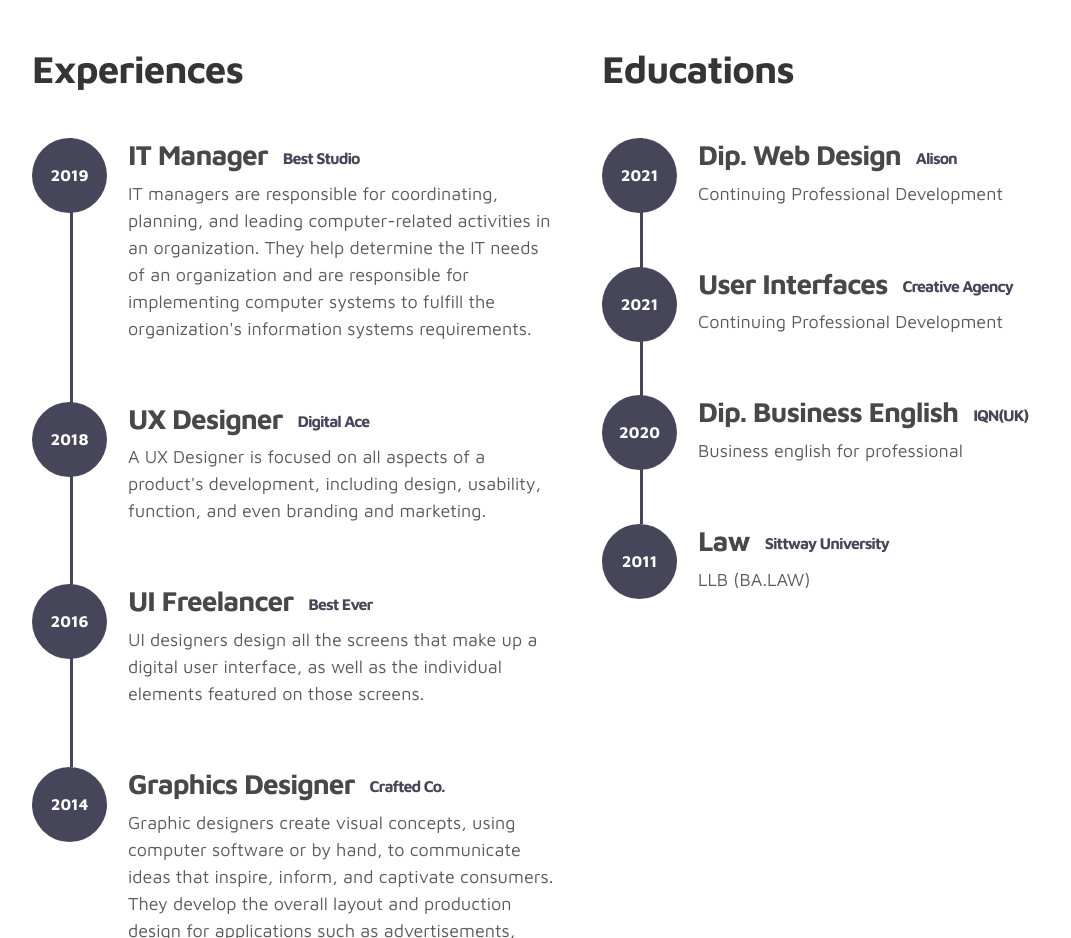
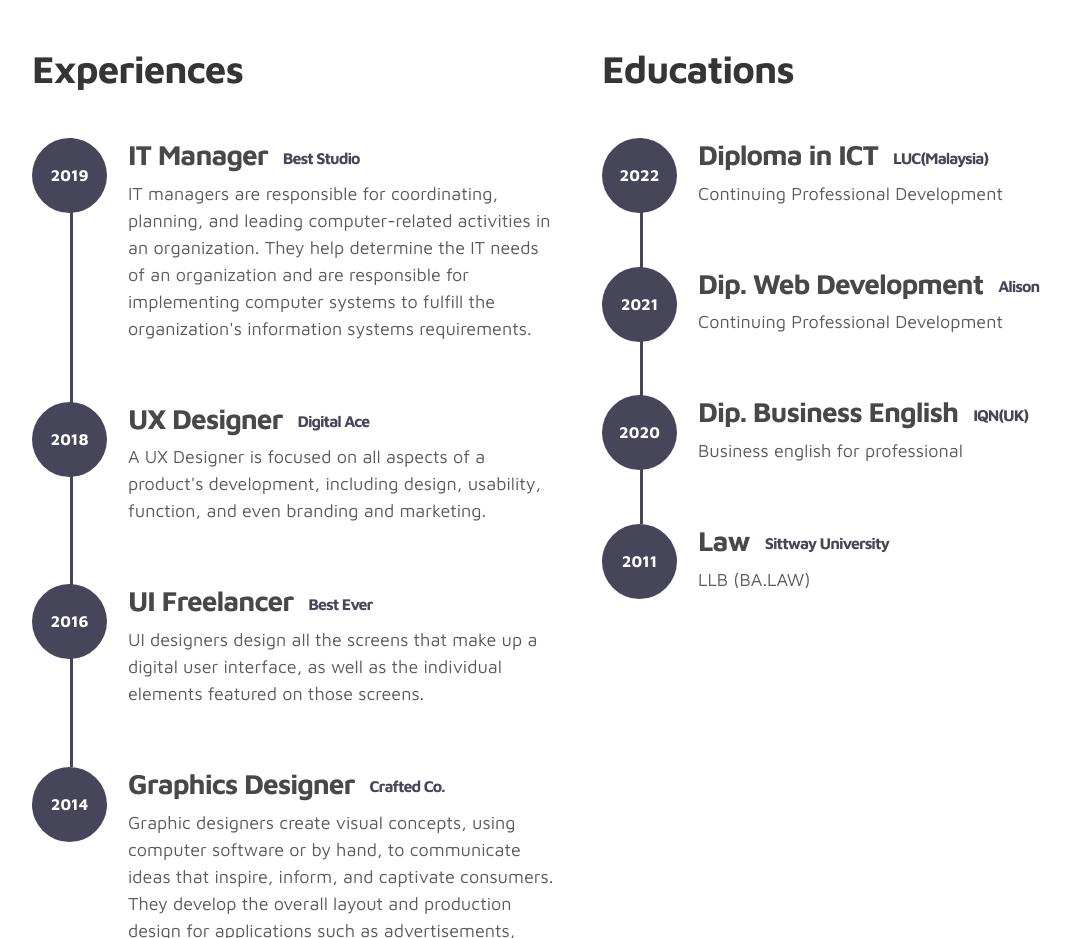
Before and after one commit to thanzhtet/thanzhtet.github.io, a plain HTML site: page index.html in a window 1280 px wide. Shown: the part 1640-2578 px from the top of the page, without its empty margins (53-1124 px from the left). Drawn offline with Linux system fonts and the light colour scheme.

Commit message:
Update index.html

```diff
--- a/index.html
+++ b/index.html
@@ -203,10 +203,10 @@
                     <div class="timeline">
                         <div class="timeline-wrapper">
                              <div class="timeline-yr">
-                                  <span>2021</span>
+                                  <span>2022</span>
                              </div>
                              <div class="timeline-info">
-                                  <h3><span>Dip. Web Design</span><small>Alison</small></h3>
+                                  <h3><span>Diploma in ICT</span><small>LUC(Malaysia)</small></h3>
                                   <p>Continuing Professional Development</p>
                              </div>
                         </div>
@@ -216,7 +216,7 @@
                                 <span>2021</span>
                             </div>
                             <div class="timeline-info">
-                                <h3><span>User Interfaces</span><small>Creative Agency</small></h3>
+                                <h3><span>Dip. Web Development</span><small>Alison</small></h3>
                                 <p> Continuing Professional Development </p>
                             </div>
                         </div>
```
